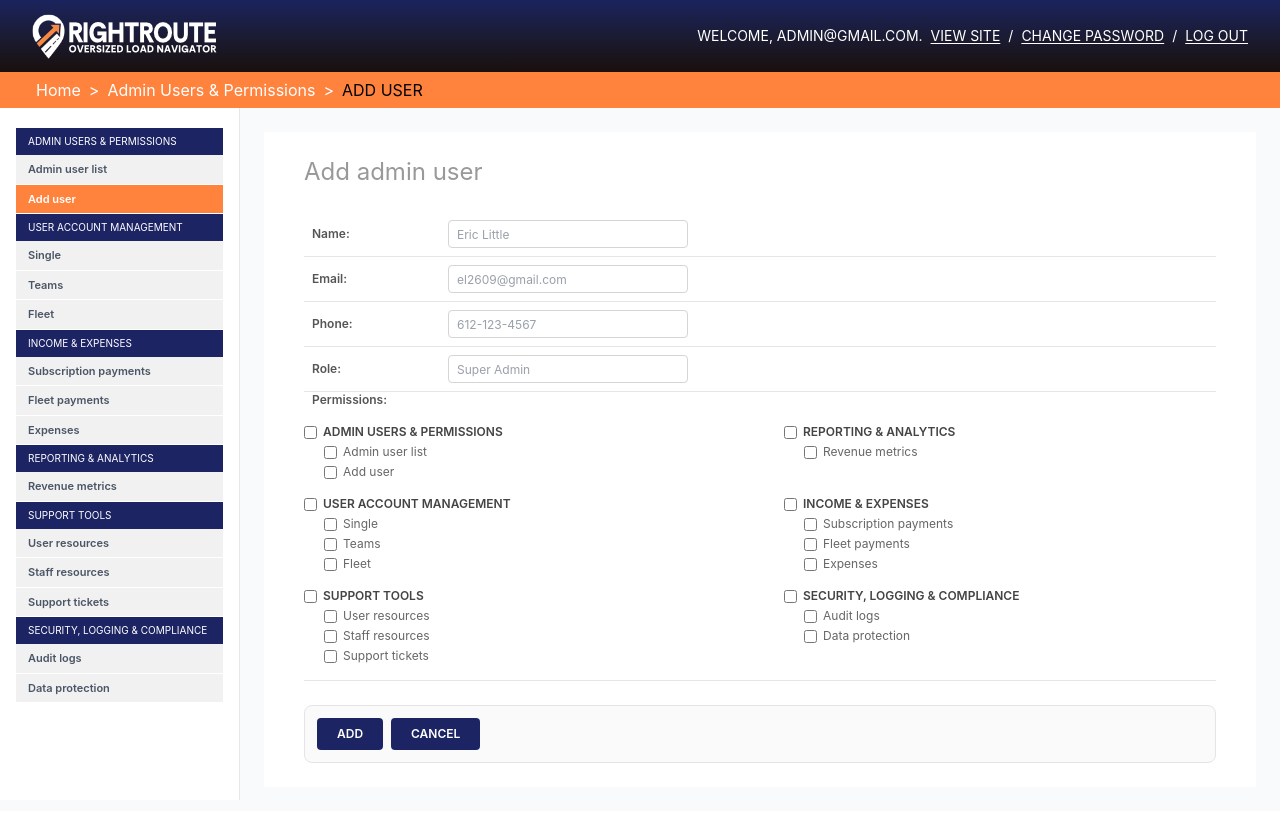
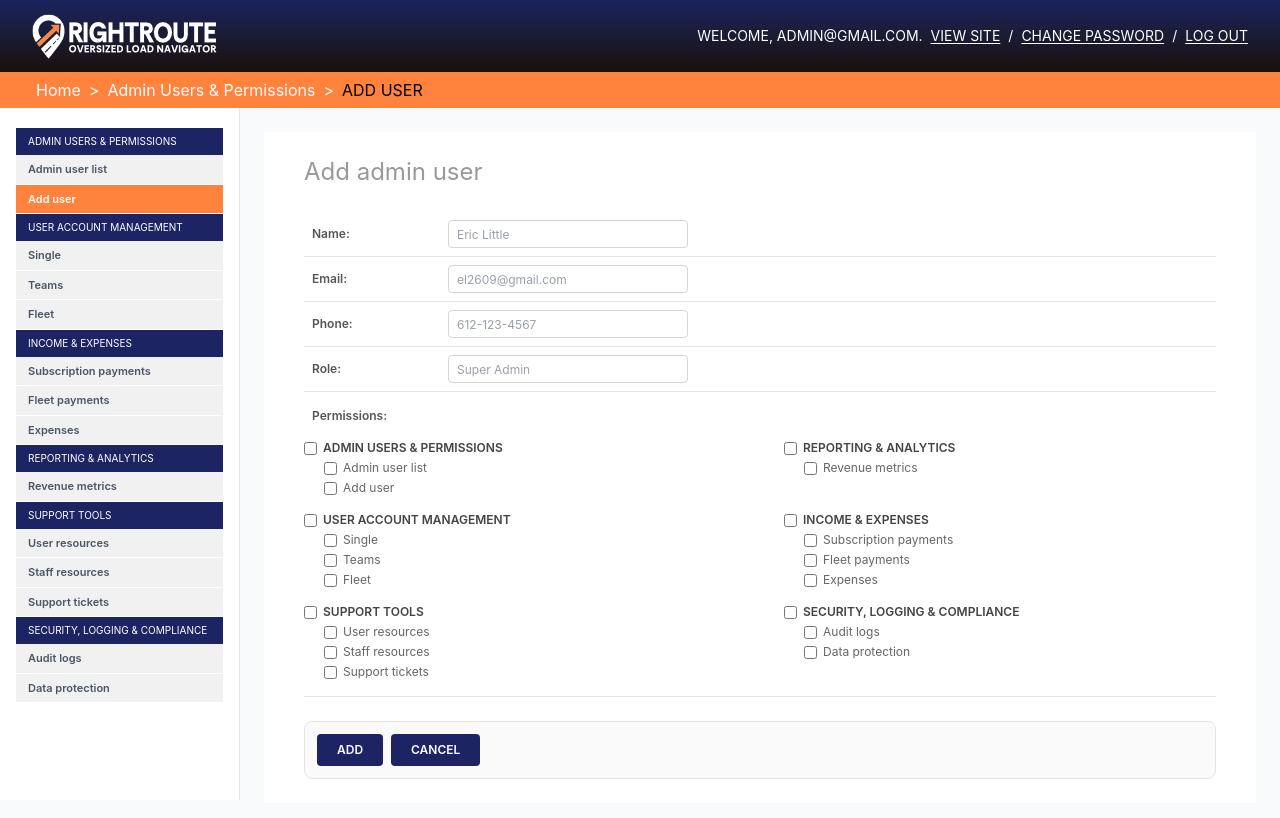
Before and after one commit to Maruf346/SocialWiFi-Admin-Dashboard, a React (Vite) app: page /dashboard/add-user in a window 1280 px wide. Shown: the top 818 px of the page. Built offline with nearby package versions, Linux system fonts and the light colour scheme.

Commit message:
refactor(add user): added gap on top of the permission tab

```diff
--- a/src/pages/admin user and permission/add user/AddUser.jsx
+++ b/src/pages/admin user and permission/add user/AddUser.jsx
@@ -149,7 +149,7 @@ const AddUser = () => {
         </div>
 
         {/* Permissions Section */}
-        <fieldset className="flex border-b border-[#e5e5e5] py-4">
+        <fieldset className="mt-4 flex border-b border-[#e5e5e5] py-4">
           <legend className="w-36 px-2 text-xs font-semibold text-[#555]">
             Permissions:
           </legend>
```
